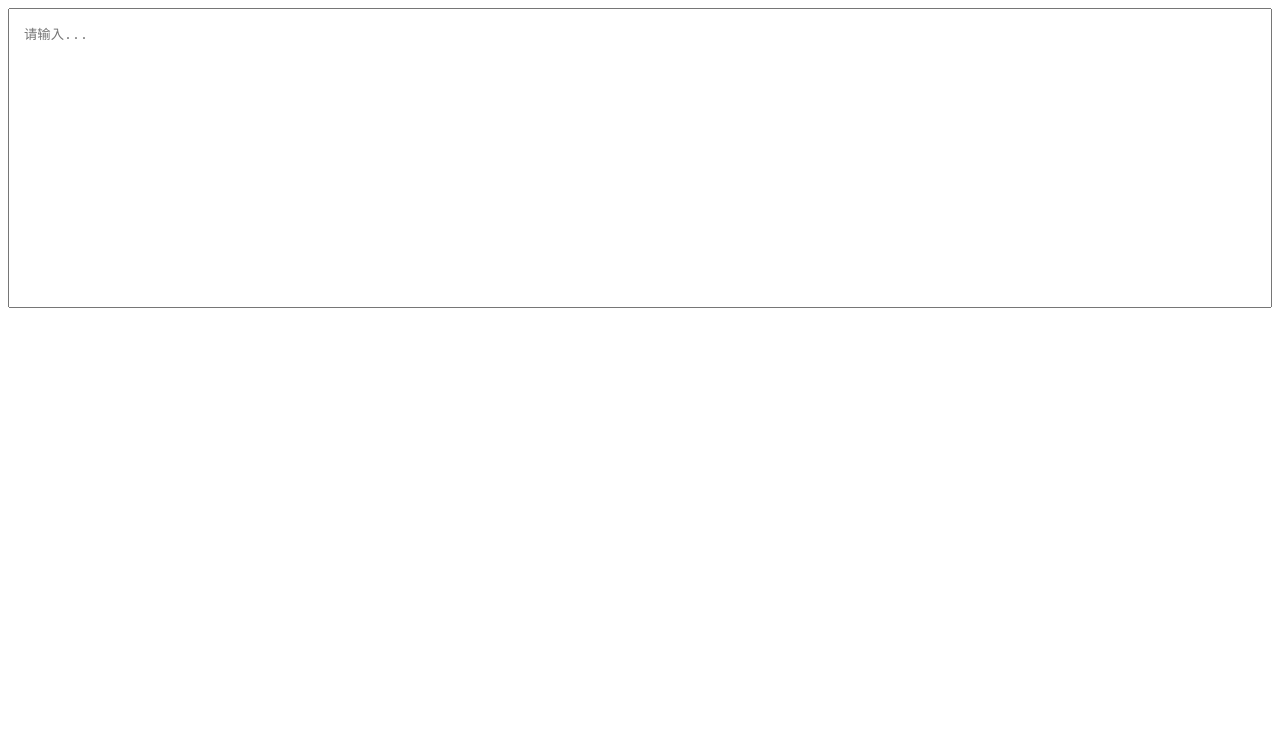
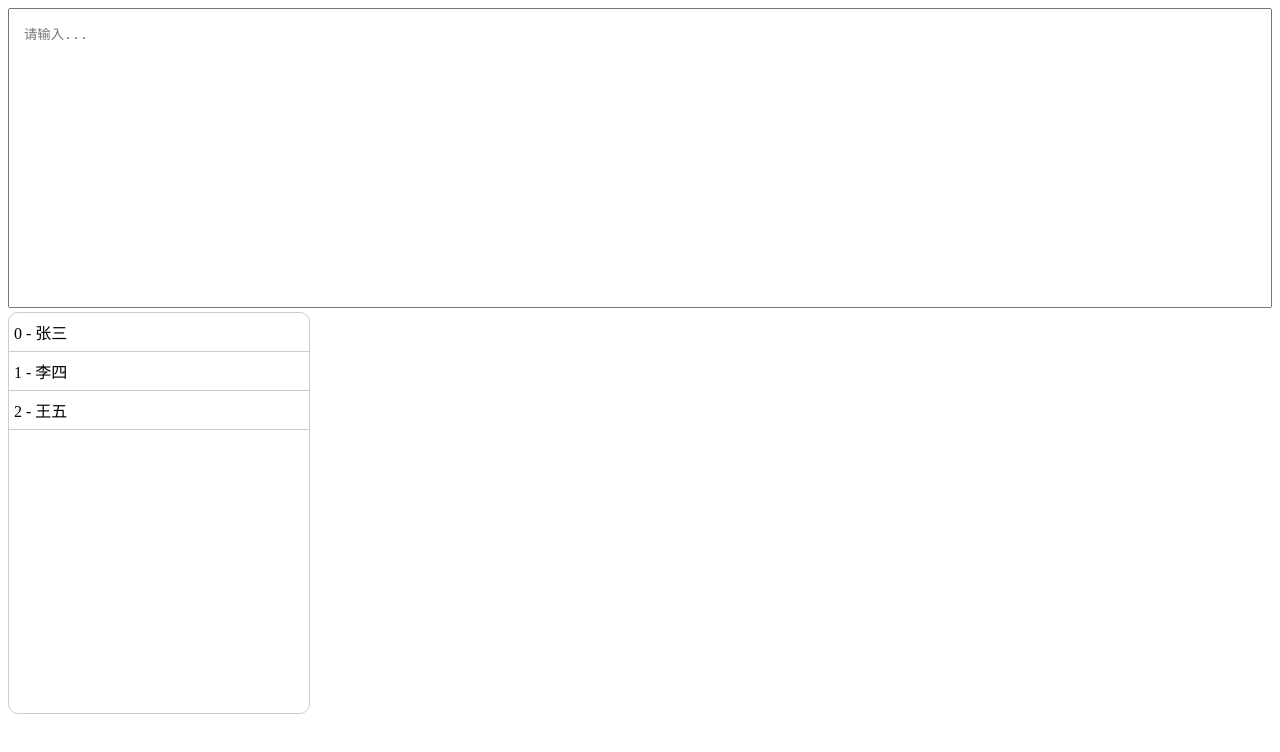
Before and after one commit to tech-zjf/at-editor, a React app: page / in a window 1280 px wide. Shown: the top 752 px of the page. Built offline with nearby package versions, Linux system fonts and the light colour scheme.

Commit message:
feat: showmodal

```diff
--- a/src/comments/at-textarea/index.tsx
+++ b/src/comments/at-textarea/index.tsx
@@ -1,7 +1,7 @@
+import StringTools from '../../tools/string-tools.js'
 import { useEffect, useState } from 'react'
 import SelectUser from '../select-user'
 import styles from './index.less'
-
 
 let content: string = ""
 
@@ -10,15 +10,13 @@ let cursorIndex!: number
 let atIndex!: number
 
 const AtTextarea = (props: API.AtTextareaProps) => {
-    const { height, onRequest, onSelect } = props
+    const { height, onRequest, } = props
 
     const [value, setValue] = useState<string>('')
 
     const [optionsList, setOptionsList] = useState<API.Options[]>([])
 
     const [selectModal, setSelectModal] = useState<boolean>(false)
-
-    console.log(onRequest, onSelect, setSelectModal);
 
     // 获取光标索引
     const getCursorIndex = () => {
@@ -39,16 +37,28 @@ const AtTextarea = (props: API.AtTextareaProps) => {
         // 获取光标左边的
         atIndex = content.slice(0, cursorIndex + 1).lastIndexOf('@')
 
-        if (atIndex !== -1) {
-            console.log(atIndex, cursorIndex);
-            // @|
-            if (atIndex === cursorIndex) {
-                setSelectModal(true)
-            }
-        }
-
     }
 
+    useEffect(() => {
+        if (atIndex !== -1) {
+            // 获取@到光标之间的字符串
+            const keyStr = value.substring(
+                atIndex + 1,
+                cursorIndex + 1
+            )
+            // 不包含空格或者换行符的话 当关键词查询用户列表接口
+            if (StringTools.isIncludeSpacesOrLineBreak(keyStr)) {
+                console.log(atIndex, cursorIndex);
+                const _options = onRequest(keyStr)
+                setOptionsList(_options)
+                setSelectModal(true)
+            } else {
+                setSelectModal(false)
+            }
+        } else {
+            setSelectModal(false)
+        }
+    }, [value])
 
     useEffect(() => {
         const list = onRequest!()
--- /dev/null
+++ b/src/tools/string-tools.js
@@ -0,0 +1,7 @@
+class StringTools {
+  static isIncludeSpacesOrLineBreak(str) {
+    return !/ /.test(str) && !/\n/gi.test(str);
+  }
+}
+
+export default StringTools;
```
